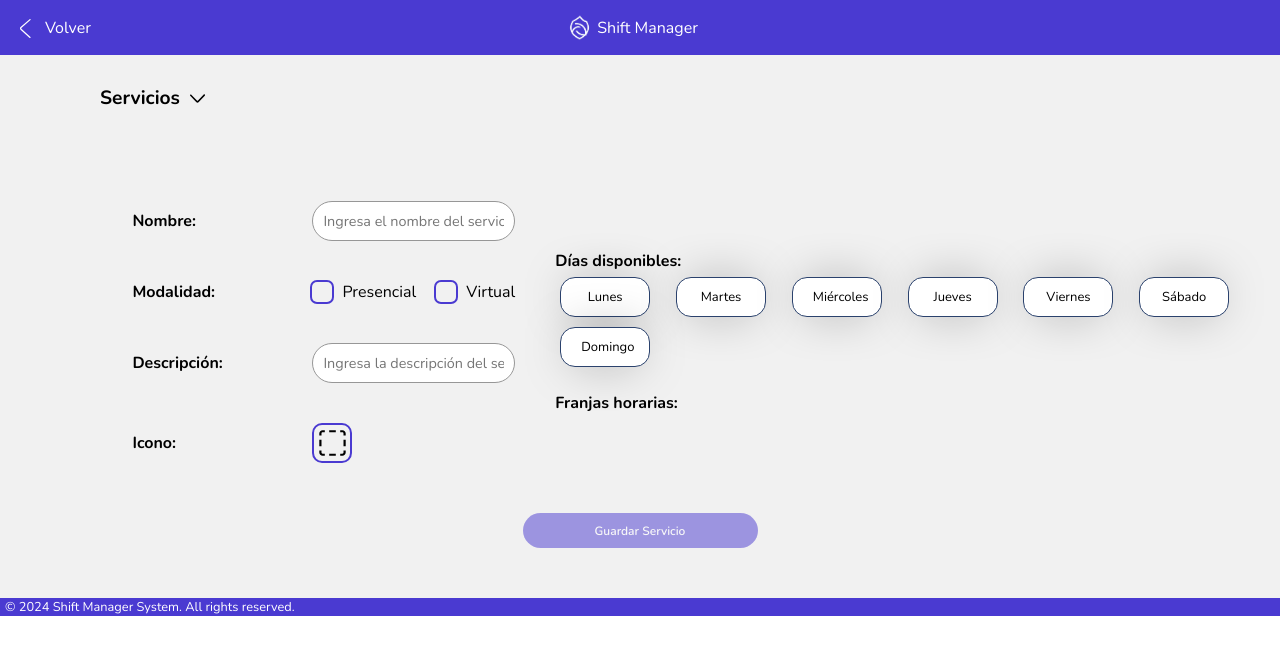
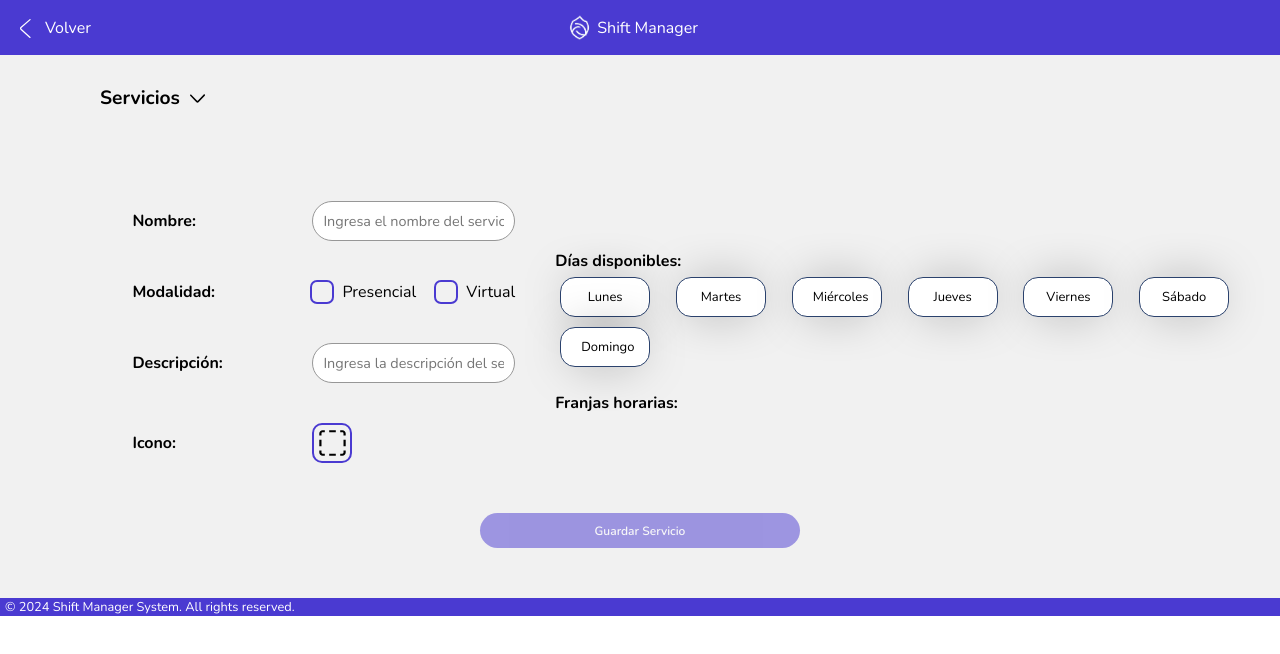
Before and after one commit to DiegoCanaless/ShiftManager, a React (Vite) app: page / in a window 1280 px wide. Shown: the top 654 px of the page. Built offline with nearby package versions, Linux system fonts and the light colour scheme.

Commit message:
Añadido parametro style a Boton

```diff
--- a/src/components/boton/boton.css
+++ b/src/components/boton/boton.css
@@ -2,7 +2,7 @@
   display: flex;
   align-items: center;
   justify-content: center;
-  width: 235px;
+  width: 40vh;
   height: 35px;
   border-radius: 40px;
   font-size: 0.75rem;
--- a/src/components/boton/boton.jsx
+++ b/src/components/boton/boton.jsx
@@ -1,9 +1,9 @@
 import React from 'react'
 import './Boton.css'
 
-const Boton = ({text, onClick, className, children}) => {
+const Boton = ({text, onClick, className, children, style}) => {
   return (
-    <button className={`boton ${className}`} onClick={onClick}>
+    <button className={`boton ${className}`} onClick={onClick} style={style}>
       {text}
       {children}
     </button>
```
